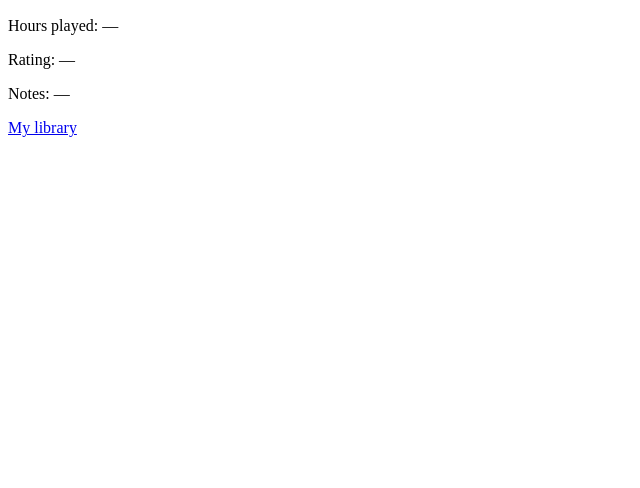
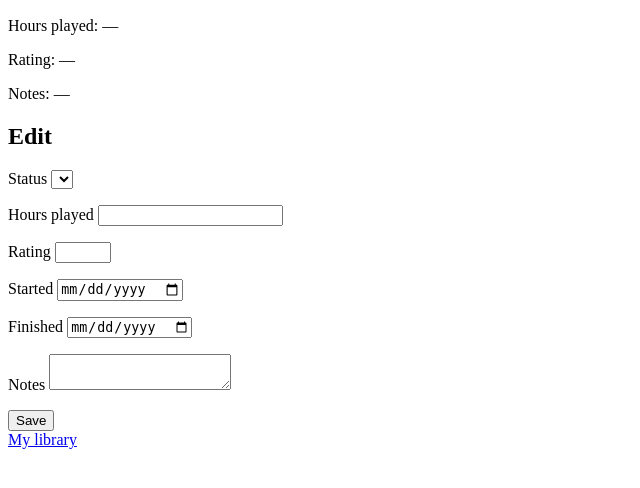
Before and after one commit to MarioAfricano/Agora, a FastAPI app: template app/templates/entry.html in a window 1280 px wide. Shown: the part 64-552 px from the top of the page, without its empty margins (0-640 px from the left). Run offline with FastAPI, Linux system fonts and the light colour scheme; the template is opened without the code that fills it, so the values that code supplies are empty; parts of the project's set-up code (start-up, migrations or seed data) failed here and were passed over.

Commit message:
Add edit form to the library entry page

```diff
--- a/app/main.py
+++ b/app/main.py
@@ -15,7 +15,7 @@ from app.config import settings
 from app.db import engine, get_db
 from app.igdb import cover_url, igdb
 from app.importer import import_game
-from app.models import Game, LibraryEntry, User
+from app.models import Game, LIBRARY_STATUSES, LibraryEntry, User
 from app.security import hash_password, verify_password
 
 app = FastAPI(title="Agora")
@@ -253,5 +253,5 @@ def library_entry(
     return templates.TemplateResponse(
         request,
         "entry.html",
-        {"current_user": current_user, "entry": entry, "game": game},
+        {"current_user": current_user, "entry": entry, "game": game, "statuses": LIBRARY_STATUSES},
     )
--- a/app/models.py
+++ b/app/models.py
@@ -106,7 +106,7 @@ class GameCompany(Base):
     is_developer: Mapped[bool]
     is_publisher: Mapped[bool]
 
-
+LIBRARY_STATUSES = ["playing", "finished", "dropped", "backlog"]
 class LibraryEntry(Base):
     __tablename__ = "library_entries"
     __table_args__ = (
--- a/app/templates/entry.html
+++ b/app/templates/entry.html
@@ -16,5 +16,52 @@
     <p>Rating: {{ entry.rating or "—" }}</p>
     <p>Notes: {{ entry.notes or "—" }}</p>
 
+    <h2>Edit</h2>
+    <form method="post" action="/library/{{ entry.id }}">
+        <p>
+            <label>
+                Status
+                <select id="status" name="status">
+                    {% for status_name in statuses %}
+                        <option value="{{ status_name }}" {% if status_name == entry.status %}selected{% endif %}>{{ status_name | capitalize }}</option>
+                    {% endfor %}
+                </select>
+            </label>
+        </p>
+        <p>
+            <label>
+                Hours played
+                <input type="number" min="0" step="0.1" value="{{ entry.hours_played or '' }}" name="hours_played">
+            </label>
+        </p>
+        <p>
+            <label>
+                Rating
+                <input type="number" min="1" max="10" value="{{ entry.rating or '' }}" name="rating">
+            </label>
+        </p>
+        <p>
+            <label>
+                Started
+                <input type="date" value="{{ entry.started_at or '' }}" name="started_at">
+            </label>
+        </p>
+        <p>
+            <label>
+                Finished
+                <input type="date" value="{{ entry.finished_at or '' }}" name="finished_at">
+            </label>
+        </p>
+        <p>
+            <label>
+                Notes
+                <textarea name="notes">{{ entry.notes or '' }}</textarea>
+            </label>
+        </p>
+        <button type="submit">Save</button>
+    </form>
+
+
+
     <a href="/library">My library</a>
 {% endblock %}
```
